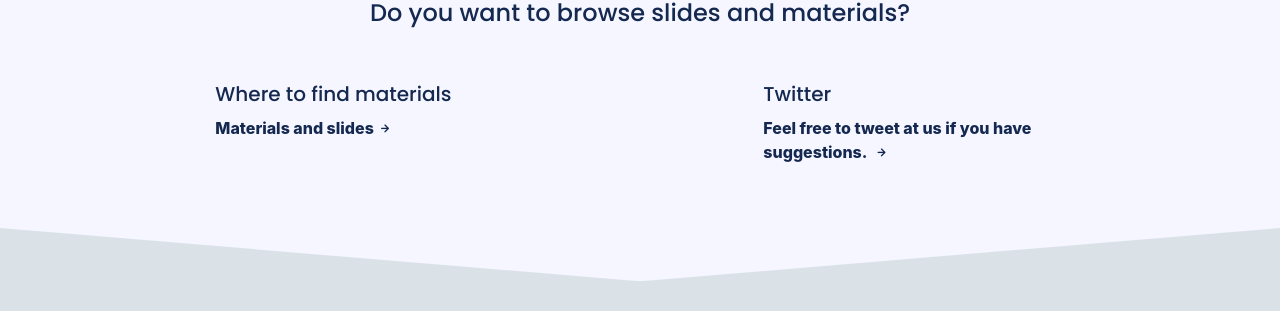
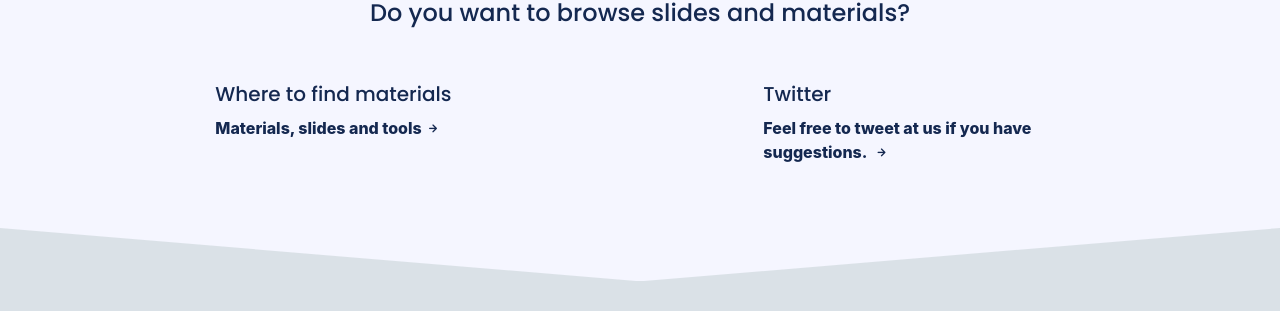
Before and after one commit to vedph/summercamp, a Jekyll site: the page built from index.html, in a window 1280 px wide. Shown: the part 1196-1507 px from the top of the page. Built offline with Jekyll 4.4.1, drawn with Linux system fonts in a browser that asks for light colours; nearby versions of some CDN libraries; some web fonts are replaced.

Commit message:
Add word tools

```diff
--- a/_includes/browse-materials.html
+++ b/_includes/browse-materials.html
@@ -4,7 +4,7 @@
 </div>
 <div class="column col-4 col-sm-12 p-8 mb-8 col-mx-auto">
   <h5>Where to find materials</h5>
-  <a class="help_button" href="{{ site.baseurl }}/materials">Materials and slides<i class='uil uil-arrow-right arrow-hover'></i></a>
+  <a class="help_button" href="{{ site.baseurl }}/materials">Materials, slides and tools<i class='uil uil-arrow-right arrow-hover'></i></a>
 </div>
 
 <div class="column col-4 col-sm-12 p-8 mb-8 col-mx-auto">
```
